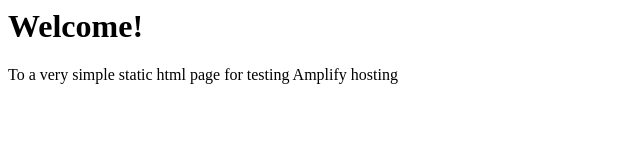
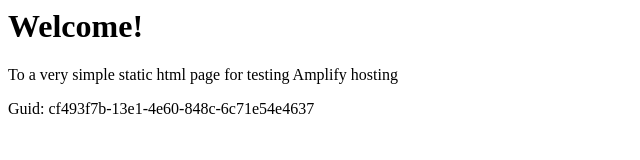
Before and after one commit to aws-aemilia-iad/Github-PR-Commit-Integration-Test-DoNotTouch-v1-prod-us-east-1, a website: page src/index.html in a window 1280 px wide. Shown: the whole page, without its empty margins (0-640 px from the left). Drawn offline with Linux system fonts and the light colour scheme.

Commit message:
commit from integ tests

```diff
--- a/src/index.html
+++ b/src/index.html
@@ -1,3 +1,5 @@
+
+
 <html lang="en">
 
 <head>
@@ -10,6 +12,6 @@
 <body>
     <h1>Welcome!</h1>
     <p>To a very simple static html page for testing Amplify hosting</p>
-</body>
+    <p>Guid: cf493f7b-13e1-4e60-848c-6c71e54e4637</p></body>
 
 </html>
```
